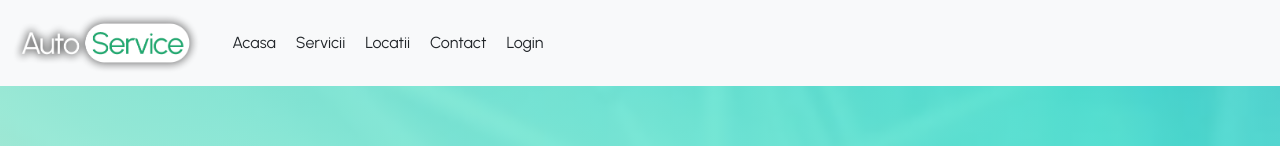
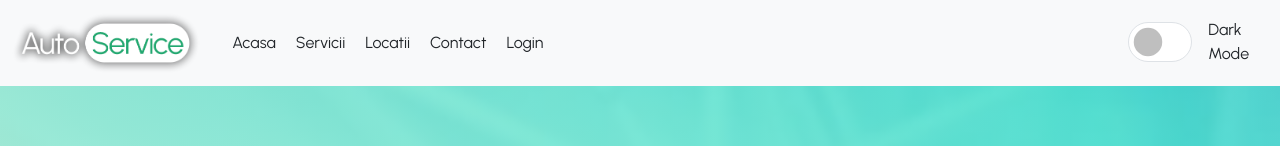
Before and after one commit to stnsc/AutoService-Website, a React (Vite) app: page / in a window 1280 px wide. Shown: the top 146 px of the page. Built offline with nearby package versions, Linux system fonts and the light colour scheme.

Commit message:
Dark Mode Toggle Logic

```diff
--- a/src/components/Navbar.tsx
+++ b/src/components/Navbar.tsx
@@ -1,6 +1,15 @@
-import { Link } from "react-router-dom";
+import { Form, Link } from "react-router-dom";
 
 export default function Navbar() {
+  function handleChange() {
+    const { checked: darkModeValue } = document.getElementById(
+      "flexSwitchCheckDefault",
+    );
+
+    if (darkModeValue) console.log("Dark Mode Activated!");
+    else console.log("Dark Mode Off");
+  }
+
   return (
     <nav className="navbar navbar-expand-sm bg-body-tertiary fixed-top">
       <div className="container-fluid">
@@ -29,6 +38,24 @@ export default function Navbar() {
           </Link>
         </div>
       </div>
+      <form
+        method="post"
+        className="form-check form-switch me-2"
+        onChange={handleChange}
+      >
+        <input
+          className="form-check-input dark-mode-toggle"
+          type="checkbox"
+          role="switch"
+          id="flexSwitchCheckDefault"
+        />
+        <label
+          className="form-check-label dark-mode-label"
+          htmlFor="flexSwitchCheckDefault"
+        >
+          Dark Mode
+        </label>
+      </form>
     </nav>
   );
 }
--- a/src/style.css
+++ b/src/style.css
@@ -68,3 +68,13 @@ body {
     background-color: #7de4d4;
     z-index: 2;
 }
+
+.dark-mode-toggle{
+    height: 2.5em;
+    width: 4em !important;
+    margin-right: 1em ;
+}
+
+.dark-mode-label{
+    display: flex;
+}
```
